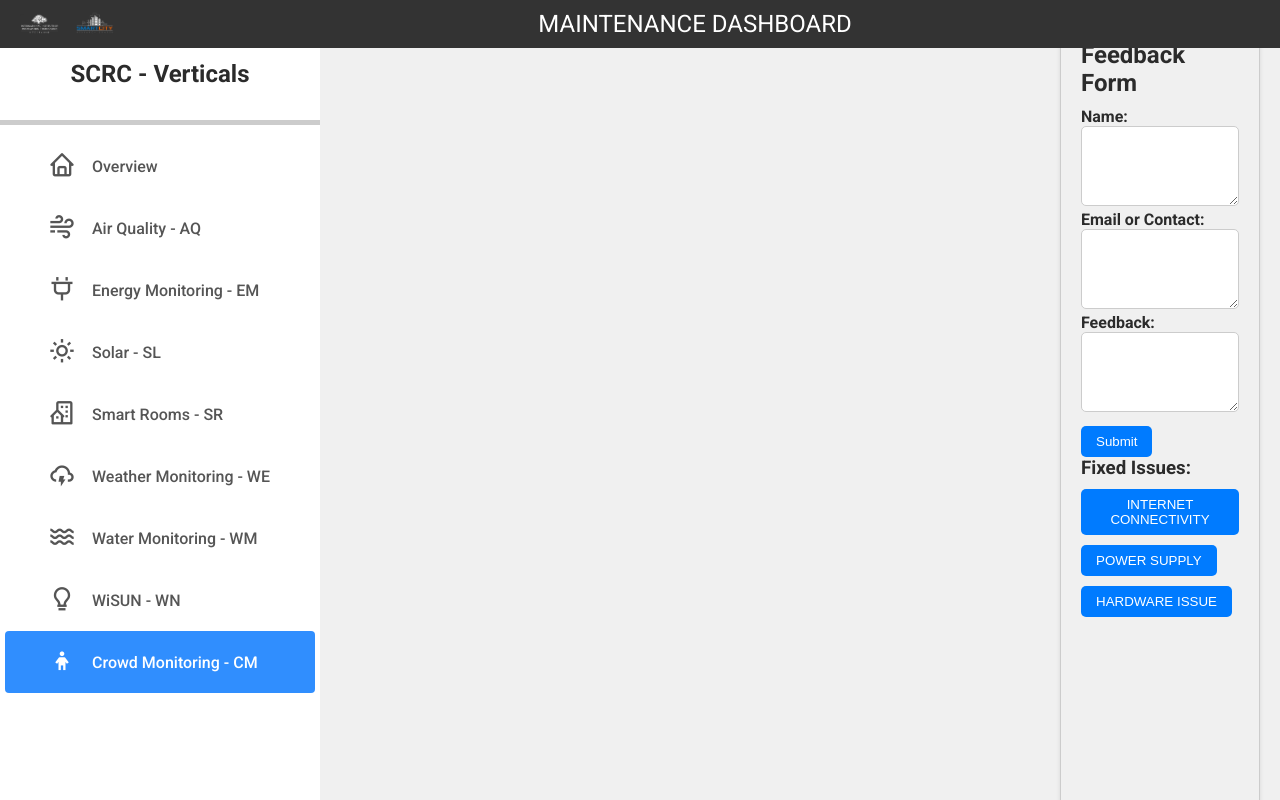
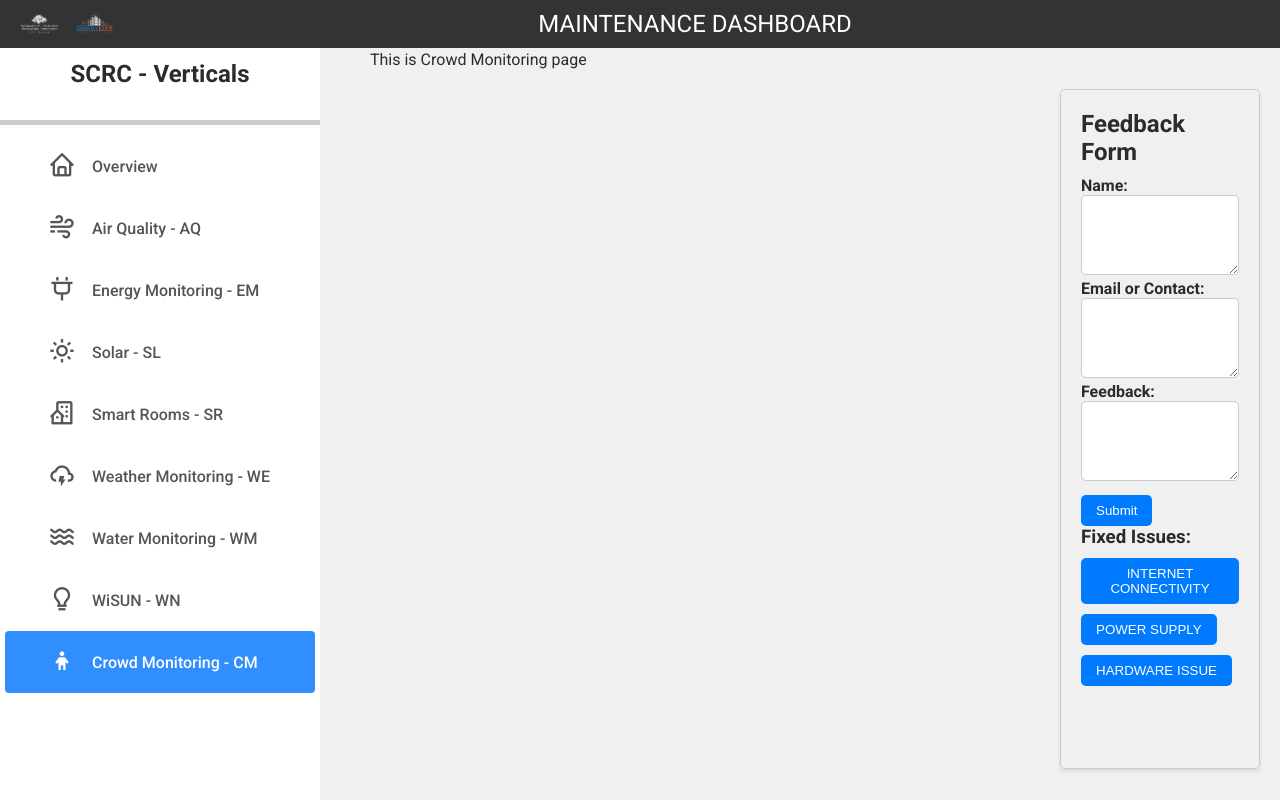
Before and after one commit to Likhithlpu/maintanence-dashboard, a React (Create React App) app: page /cm in a window 1280 px wide. Shown: the top 800 px of the page. Built offline with nearby package versions, Linux system fonts and the light colour scheme; a web font is replaced by a local one.

Commit message:
Fixed Feedback

```diff
--- a/src/App.js
+++ b/src/App.js
@@ -29,7 +29,7 @@ function App() {
         <BrowserRouter>
             <div id="root">
                 <NavigationBar />
-                <FeedbackForm />
+
                 <div className="content">
                     <Routes>
                         <Route path="/" element={<AppLayout />}>
@@ -47,6 +47,7 @@ function App() {
                             <Route path="/cm" element={<Crowd />} />
                         </Route>
                     </Routes>
+                    <FeedbackForm />
                 </div>
             </div>
         </BrowserRouter>
--- a/src/components/FeedbackForm/FeedbackForm.css
+++ b/src/components/FeedbackForm/FeedbackForm.css
@@ -2,7 +2,7 @@
 .feedback-container {
     display: flex;
     justify-content: flex-end;
-    height: 150vh;
+    height: 90vh;
     padding: 20px;
   }
 
```
